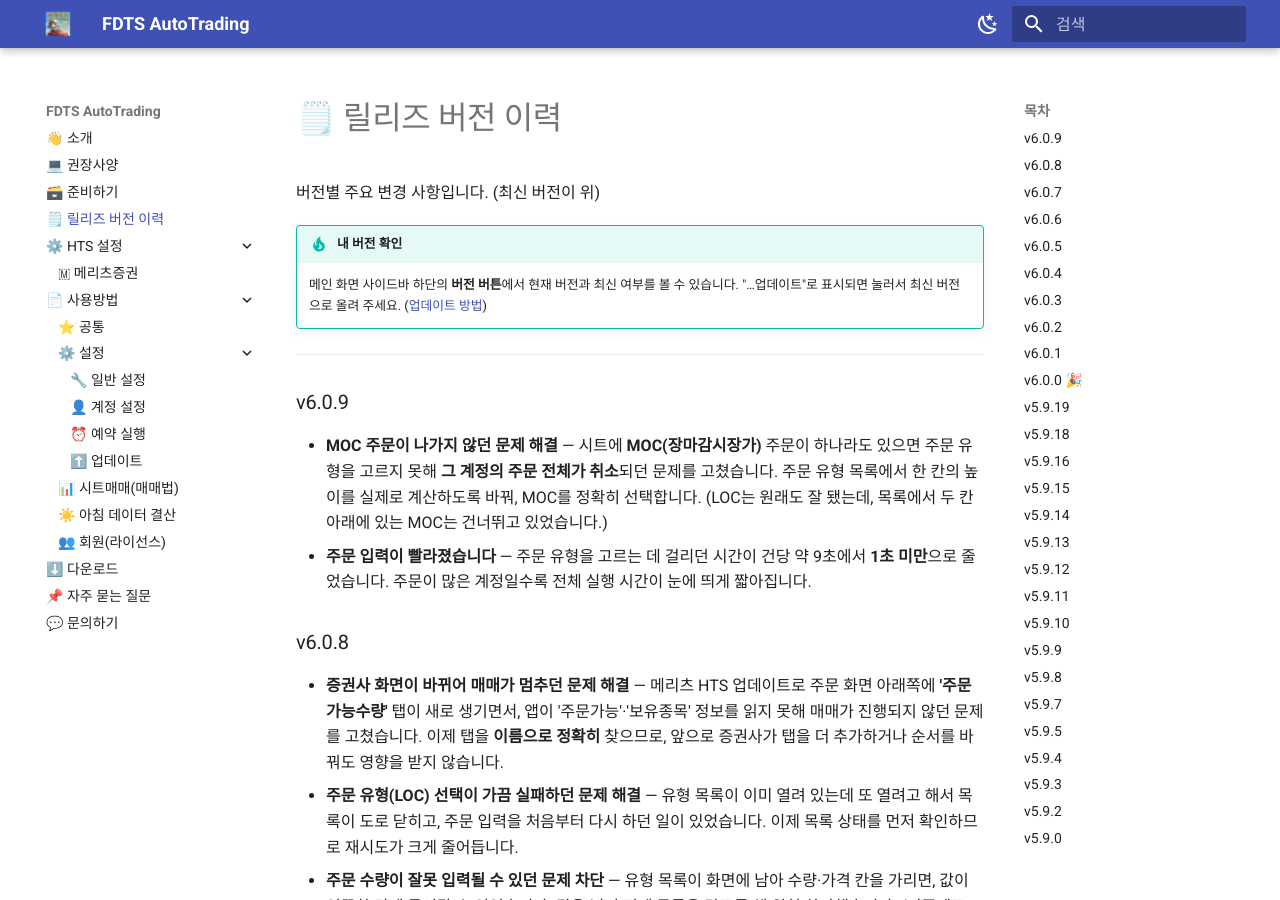
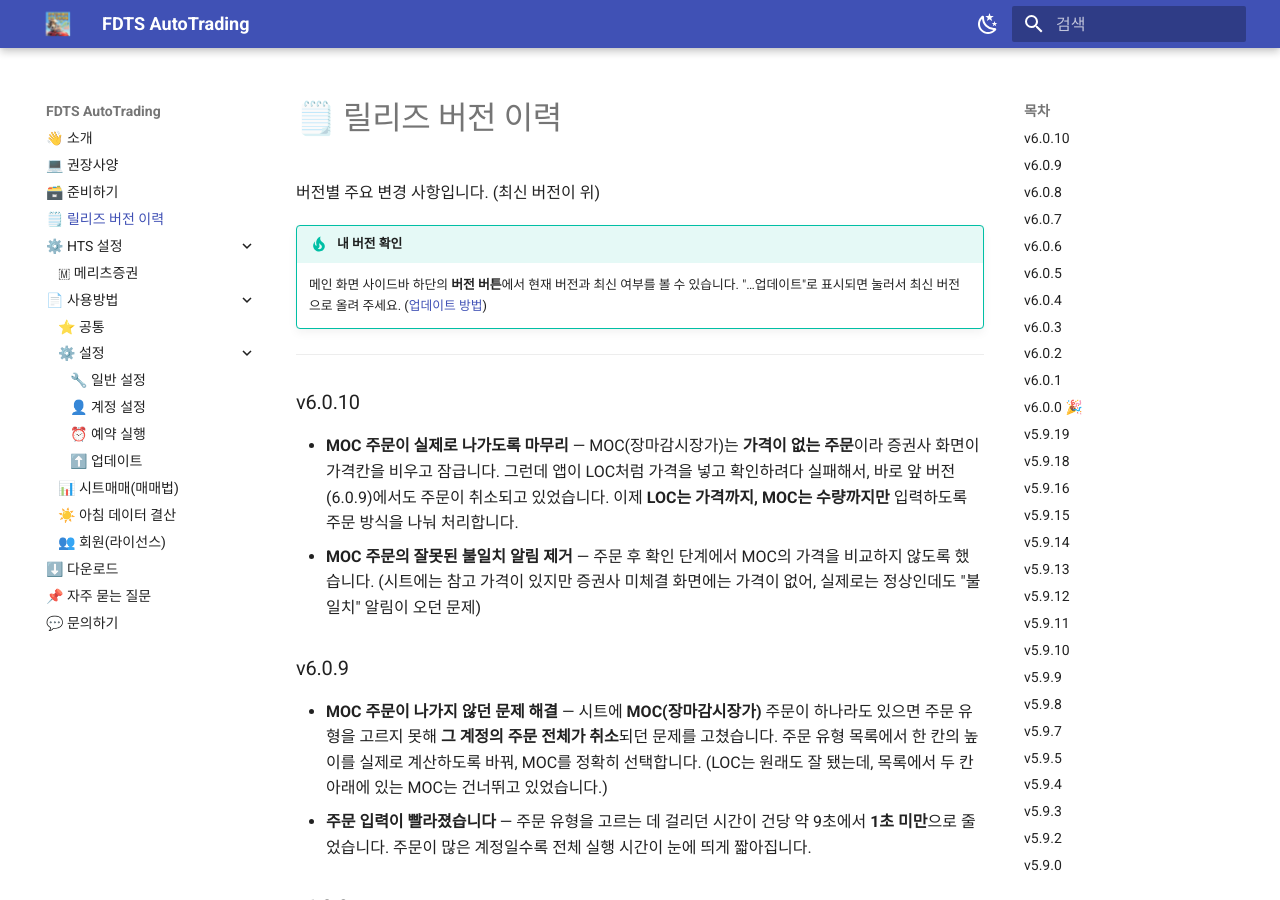
Before and after one commit to roykimever/FDTS-Dist, an MkDocs documentation site: the page built from docs/releases.md, in a window 1280 px wide and 900 px high. Built offline with MkDocs 1.6.1 and Material for MkDocs 9.7.7, drawn with Linux system fonts in a browser that asks for light colours.

Commit message:
docs: v6.0.10 릴리즈 노트 추가
MOC(장마감시장가)는 가격 없는 주문이므로 LOC와 입력·검증 방식을 분리한 내용을
지인용 표현으로 기록.

Co-Authored-By: Claude Opus 5 <noreply@anthropic.com>

```diff
--- a/docs/releases.md
+++ b/docs/releases.md
@@ -6,6 +6,10 @@
     메인 화면 사이드바 하단의 **버전 버튼**에서 현재 버전과 최신 여부를 볼 수 있습니다. "…업데이트"로 표시되면 눌러서 최신 버전으로 올려 주세요. ([업데이트 방법](usage/update.md))
 
 ---
+
+### v6.0.10
+- **MOC 주문이 실제로 나가도록 마무리** — MOC(장마감시장가)는 **가격이 없는 주문**이라 증권사 화면이 가격칸을 비우고 잠급니다. 그런데 앱이 LOC처럼 가격을 넣고 확인하려다 실패해서, 바로 앞 버전(6.0.9)에서도 주문이 취소되고 있었습니다. 이제 **LOC는 가격까지, MOC는 수량까지만** 입력하도록 주문 방식을 나눠 처리합니다.
+- **MOC 주문의 잘못된 불일치 알림 제거** — 주문 후 확인 단계에서 MOC의 가격을 비교하지 않도록 했습니다. (시트에는 참고 가격이 있지만 증권사 미체결 화면에는 가격이 없어, 실제로는 정상인데도 "불일치" 알림이 오던 문제)
 
 ### v6.0.9
 - **MOC 주문이 나가지 않던 문제 해결** — 시트에 **MOC(장마감시장가)** 주문이 하나라도 있으면 주문 유형을 고르지 못해 **그 계정의 주문 전체가 취소**되던 문제를 고쳤습니다. 주문 유형 목록에서 한 칸의 높이를 실제로 계산하도록 바꿔, MOC를 정확히 선택합니다. (LOC는 원래도 잘 됐는데, 목록에서 두 칸 아래에 있는 MOC는 건너뛰고 있었습니다.)
```
